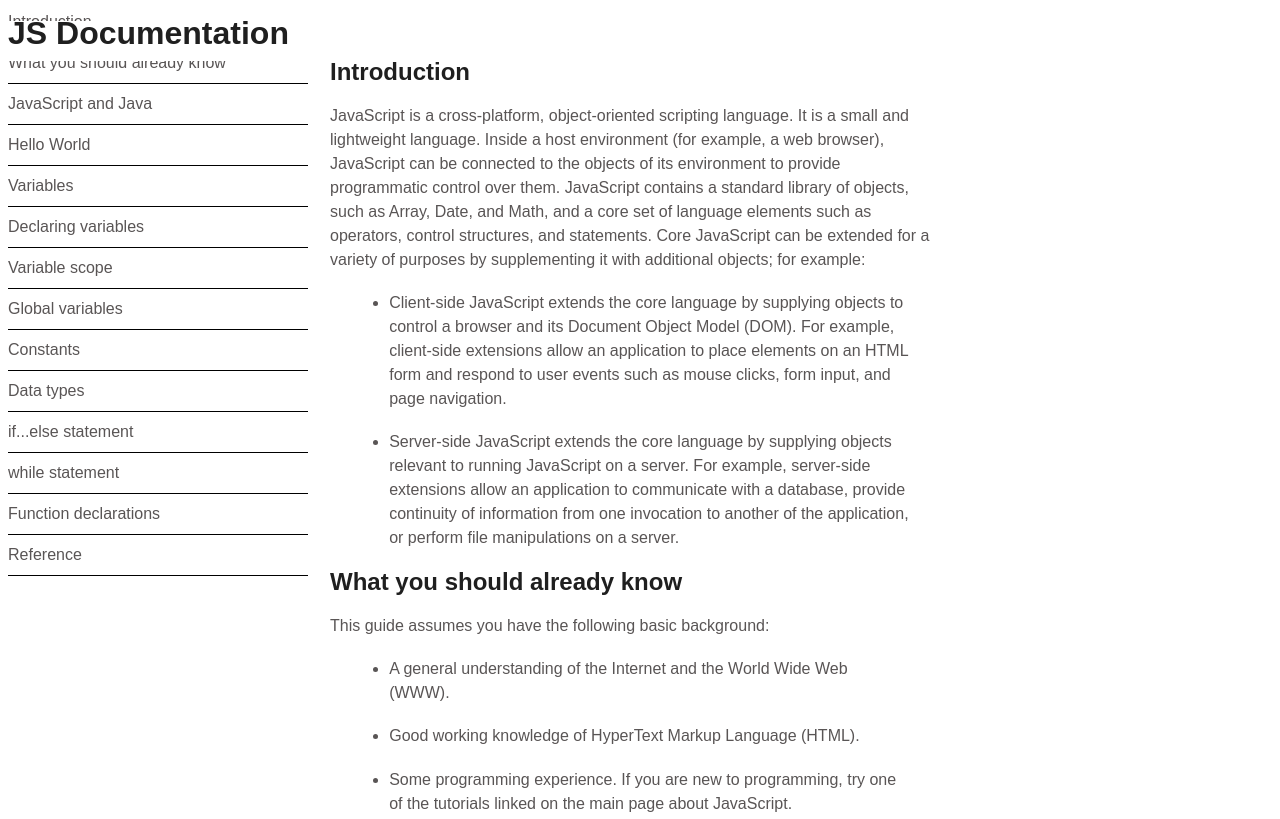
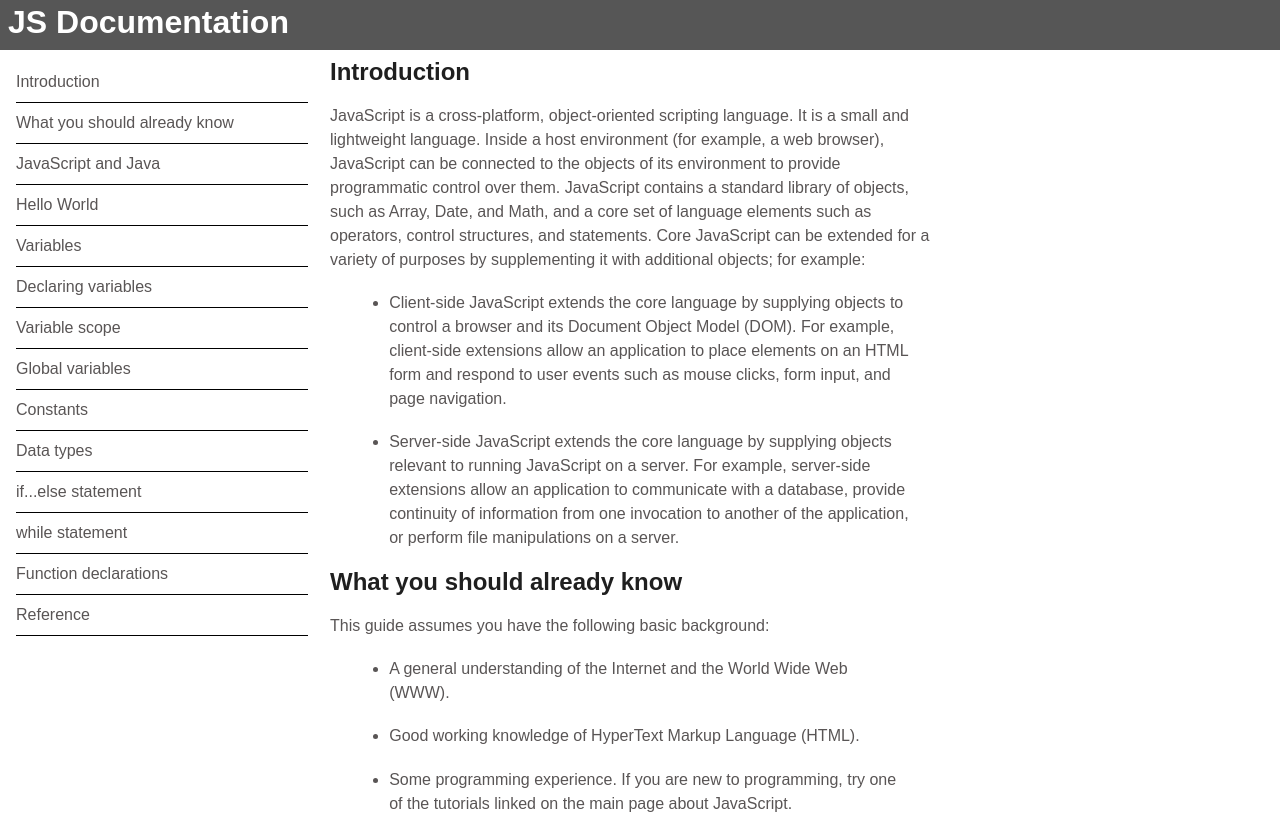
Before and after one commit to baouzjulien82/freecodecamp-exercices-CSS-24-Build_a_Technical_Documentation_Page, a plain HTML site: page index.html in a window 1280 px wide. Shown: the top 819 px of the page. Drawn offline with Linux system fonts and the light colour scheme.

Commit message:
Update styles.css

```diff
--- a/styles.css
+++ b/styles.css
@@ -16,6 +16,7 @@ main {
   width: 800px;
   height: 100vh;
   margin-top: 50px;
+  margin-left: 8px;
 }
 
 header {
@@ -26,12 +27,17 @@ header {
 
 h1 {
   position: fixed;
-  background-color: white;
+  background-color: rgb(86 86 86);
   width: 100vw;
   height: 40px;
   top: 0;
-  left: 0;
+  left: -8px !important;
   z-index: 999;
+  padding-top: 10px;
+  padding-left: 8px;
+  margin-top: 0px;
+  margin-left: 8px;
+  color: white !important;
 }
 
 h1, h2{
@@ -40,6 +46,11 @@ h1, h2{
 
 li:not(#navbar ul li) {
   margin: 1.2rem;
+}
+
+#navbar {
+  padding-top: 60px;
+  padding-left: 8px;
 }
 
 #navbar ul {
```
